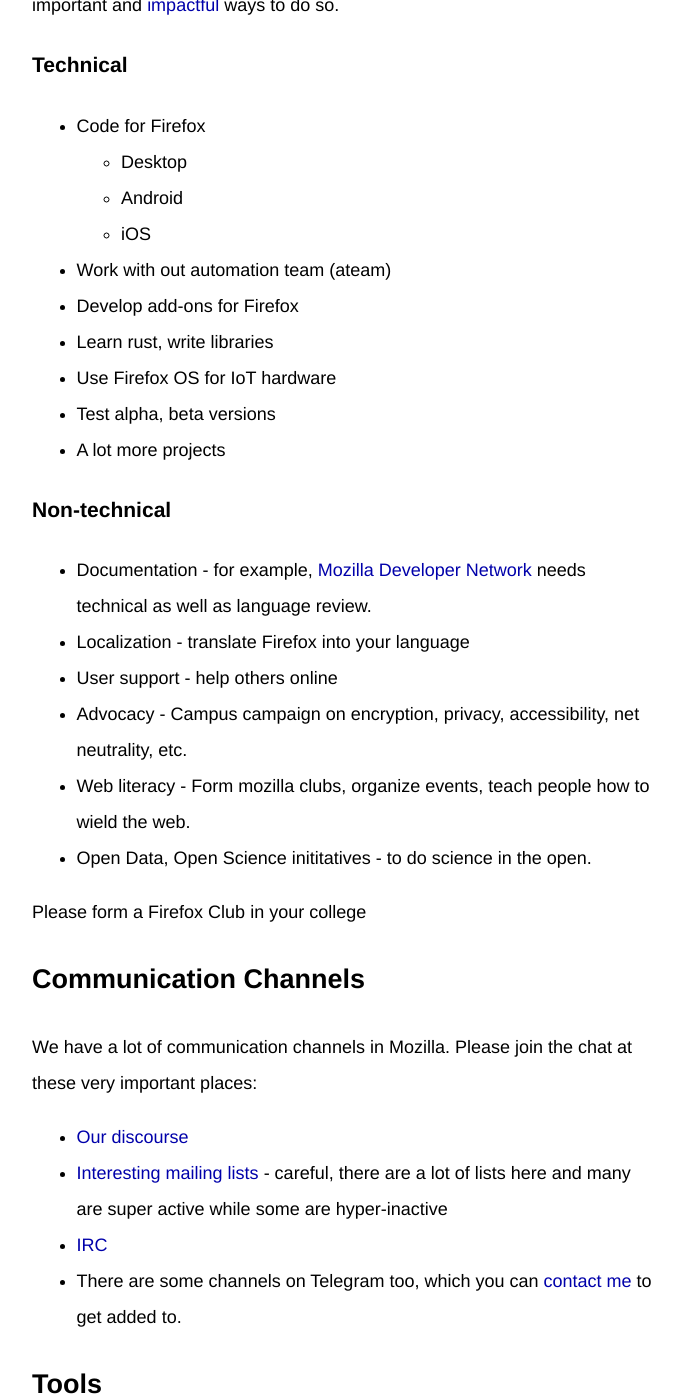
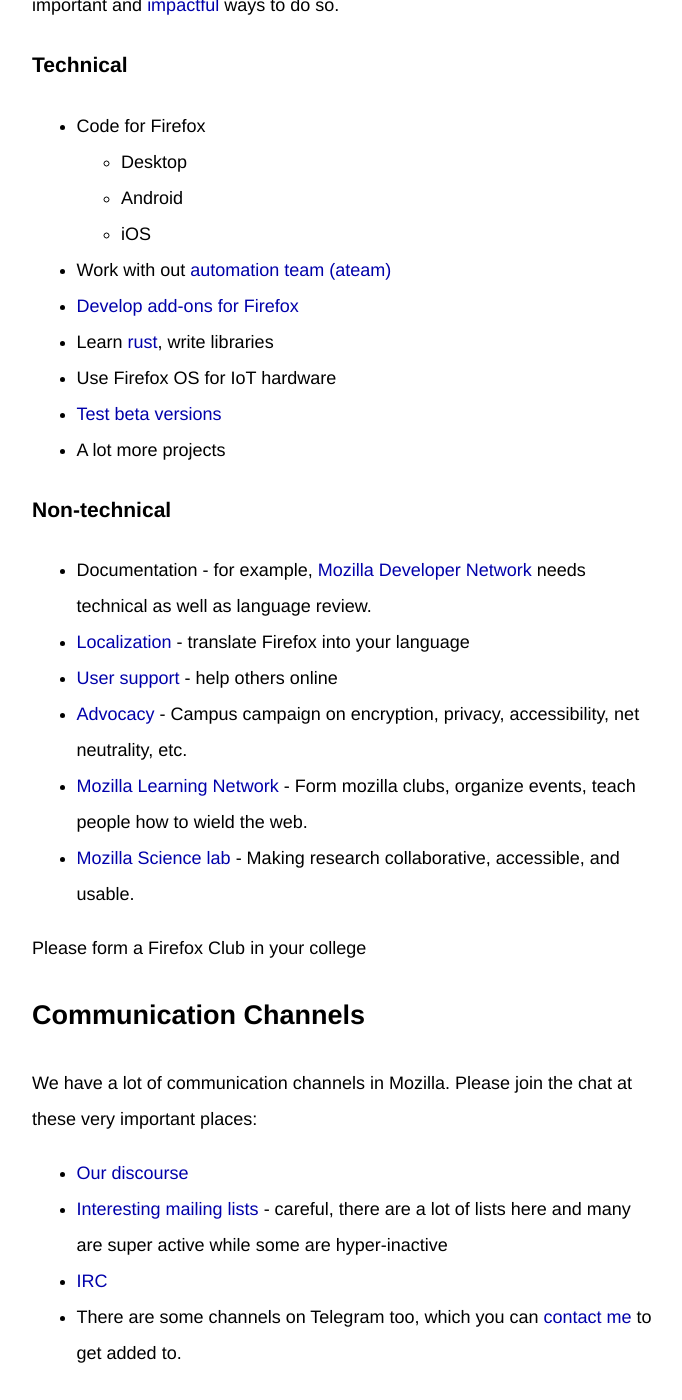
Before and after one commit to asdofindia/asdofindia.github.io, a Jekyll site: the page built from _posts/2016-02-27-fossmeet-2016.md, in a window 1280 px wide and 1400 px high, scrolled down 1815 px. Shown: the whole window, without its empty margins (294-976 px from the left). Built offline with Jekyll 4.4.1, drawn with Linux system fonts in a browser that asks for light colours; Markdown is read by kramdown in place of the engine named in the settings.

Commit message:
add links

```diff
--- a/_posts/2016-02-27-fossmeet-2016.md
+++ b/_posts/2016-02-27-fossmeet-2016.md
@@ -43,21 +43,21 @@ There are a hundred ways you can contribute to Mozilla. I'll outline the most im
   * Desktop
   * Android
   * iOS
-* Work with out automation team (ateam)
-* Develop add-ons for Firefox
-* Learn rust, write libraries
+* Work with out [automation team (ateam)](http://ateam-bootcamp.readthedocs.org/en/latest/)
+* [Develop add-ons for Firefox](https://developer.mozilla.org/Add-ons)
+* Learn [rust](https://www.rust-lang.org/), write libraries
 * Use Firefox OS for IoT hardware
-* Test alpha, beta versions
+* [Test beta versions](https://www.mozilla.org/firefox/channel/)
 * A lot more projects
 
 ### Non-technical ###
 
 * Documentation - for example, [Mozilla Developer Network](https://developer.mozilla.org/) needs technical as well as language review.
-* Localization - translate Firefox into your language
-* User support - help others online
-* Advocacy - Campus campaign on encryption, privacy, accessibility, net neutrality, etc.
-* Web literacy - Form mozilla clubs, organize events, teach people how to wield the web.
-* Open Data, Open Science inititatives - to do science in the open.
+* [Localization](https://l10n.mozilla.org) - translate Firefox into your language
+* [User support](https://support.mozilla.org) - help others online
+* [Advocacy](https://advocacy.mozilla.org) - Campus campaign on encryption, privacy, accessibility, net neutrality, etc.
+* [Mozilla Learning Network](https://teach.mozilla.org/) - Form mozilla clubs, organize events, teach people how to wield the web.
+* [Mozilla Science lab](https://www.mozillascience.org/) - Making research collaborative, accessible, and usable.
 
 Please form a Firefox Club in your college
 
```
